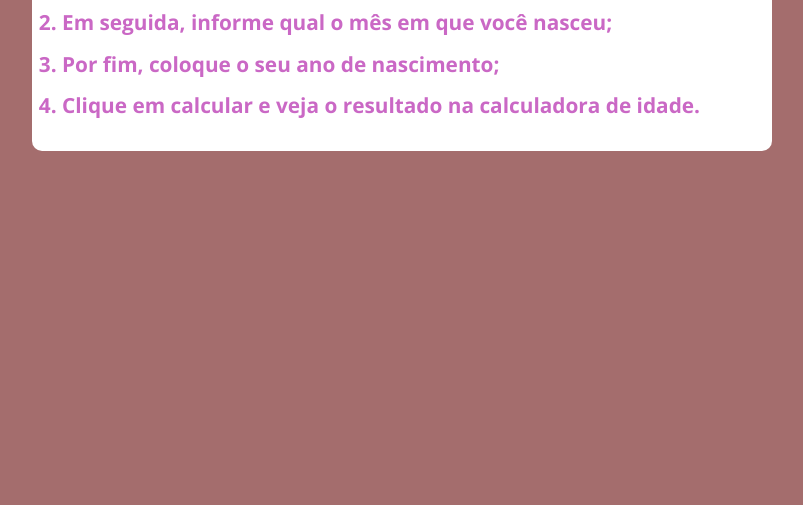
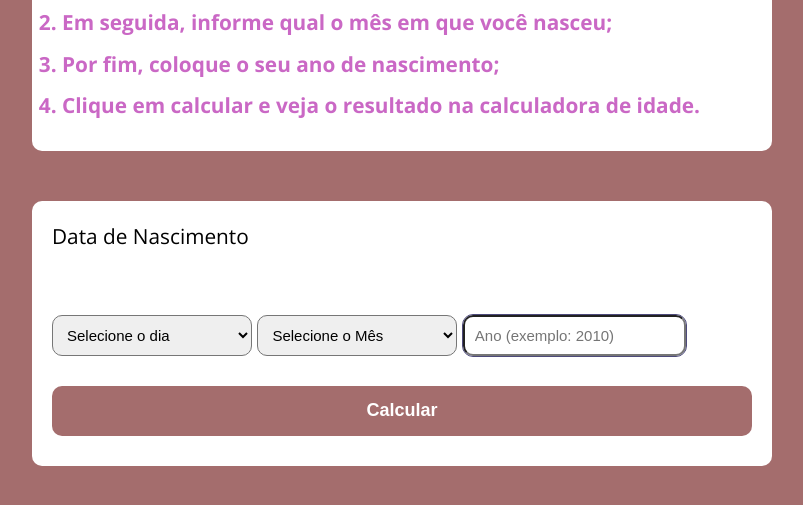
Before and after one commit to cairocarrilho/showing_age, a plain HTML site: page index.html in a window 1280 px wide. Shown: the part 145-650 px from the top of the page, without its empty margins (238-1041 px from the left). Drawn offline with nearby package versions, Linux system fonts and the light colour scheme.

Commit message:
2º commit - criando mais funcoes (funcoes createP, dateAtual

```diff
--- a/assets/css/style.css
+++ b/assets/css/style.css
@@ -35,22 +35,25 @@ ol li{
   font-weight: 700;
 }
 
-form input,
+
 form label,
 form button {
   display: block;
   width: 100%;
   margin-bottom: 10px;
 }
-
-form input {
-  font-size: 24px;
-  height: 50px;
-  padding: 0 20px;
+select{
+  width: 200px;
+}
+form input, select {
+  padding: 10px;
+  font-size: 15px;
+  border-radius: 10px;
 }
 
-form input:focus {
-  outline: 1px solid var(--primary-color);
+
+form input, select:focus {
+  outline: 1px solid var(--secondary-color);
 }
 
 form button {
@@ -62,6 +65,7 @@ form button {
   height: 50px;
   cursor: pointer;
   margin-top: 30px;
+  border-radius: 10px;
 }
 
 form button:hover {
--- a/assets/js/main.js
+++ b/assets/js/main.js
@@ -0,0 +1,56 @@
+const form = document.querySelector('#formIdade');
+form.addEventListener('submit', formula);
+
+function formula(e){
+  e.preventDefault();
+
+  const inputAno = document.querySelector('#anoAtual')
+  const ano = Number(inputAno.value)
+
+  const dia = document.querySelector('#diaMes');
+  const dayValue= dia.options[dia.selectedIndex].value
+  const dayValue1 = dayValue
+
+  const mes = document.querySelector('#mes');
+  const mesValue= mes.options[mes.selectedIndex].value
+  const mesValue1 = mesValue
+
+
+    if(dayValue1 === ''){
+      setResultado('Dia não selecionado, selecione um dia ', false);
+      return;
+    };
+
+    if(mesValue1 === ''){
+      setResultado("Mês não selecionado, selecione um mês" , false);
+      return;
+    };
+    if(!ano){
+      setResultado("Ano invalido ", false);
+      return;
+    };
+
+
+
+};
+function createP(){
+  const p = document.createElement('p')
+  return p;
+};
+
+function dateAtual(ano, mes, dia ){
+
+return ano,mes,dia
+}
+
+
+function setResultado(msg, isValid){
+  const resultado = document.querySelector('.resultado');
+  resultado.innerHTML = '';
+
+  const p = createP()
+
+  p.innerHTML = msg
+  resultado.appendChild(p)
+
+}
--- a/index.html
+++ b/index.html
@@ -4,7 +4,6 @@
 <head>
   <meta charset="UTF-8">
   <meta name="viewport" content="width=device-width, initial-scale=1.0">
-  <meta http-equiv="X-UA-Compatible" content="ie=edge">
   <title>Modelo</title>
   <link rel="stylesheet" href="./assets/css/style.css">
 </head>
@@ -21,7 +20,71 @@
     </ol>
   </section>
 
+  <section class="container">
+    <p> Data de Nascimento</p>
+    <br><br>
+    <form  id="formIdade">
+      <select name="dia" id="diaMes">
+        <option value="">Selecione o dia</option>
+        <option value="1">01</option>
+        <option value="2">02</option>
+        <option value="3">03</option>
+        <option value="4">04</option>
+        <option value="5">05</option>
+        <option value="6">06</option>
+        <option value="7">07</option>
+        <option value="8">08</option>
+        <option value="9">09</option>
+        <option value="10">10</option>
+        <option value="11">11</option>
+        <option value="12">12</option>
+        <option value="13">13</option>
+        <option value="14">14</option>
+        <option value="15">15</option>
+        <option value="16">16</option>
+        <option value="17">17</option>
+        <option value="18">18</option>
+        <option value="19">19</option>
+        <option value="20">20</option>
+        <option value="21">21</option>
+        <option value="22">22</option>
+        <option value="23">23</option>
+        <option value="24">24</option>
+        <option value="25">25</option>
+        <option value="26">26</option>
+        <option value="27">27</option>
+        <option value="28">28</option>
+        <option value="29">29</option>
+        <option value="30">30</option>
+        <option value="31">31</option>
+      </select>
+      <select name="mes" id="mes">
+        <option value="">Selecione o Mês</option>
+        <option value="01">Janeiro</option>
+        <option value="02">Feveiro</option>
+        <option value="03">Março</option>
+        <option value="04">Abril</option>
+        <option value="05">Maio</option>
+        <option value="06">Junho</option>
+        <option value="07">Julho</option>
+        <option value="08">Agosto</option>
+        <option value="09">Setembro</option>
+        <option value="10">Outubro</option>
+        <option value="11">Novembro</option>
+        <option value="12">Dezembro</option>
+      </select>
 
+      <input type="text" name="anoAtual" id="anoAtual" placeholder="Ano (exemplo: 2010)">
+
+     <button type="submit">Calcular</button>
+
+    </form>
+
+    <div class="resultado"></div>
+
+  </section>
+
+  <script src="./assets/js/main.js"></script>
 </body>
 
 </html>
```
